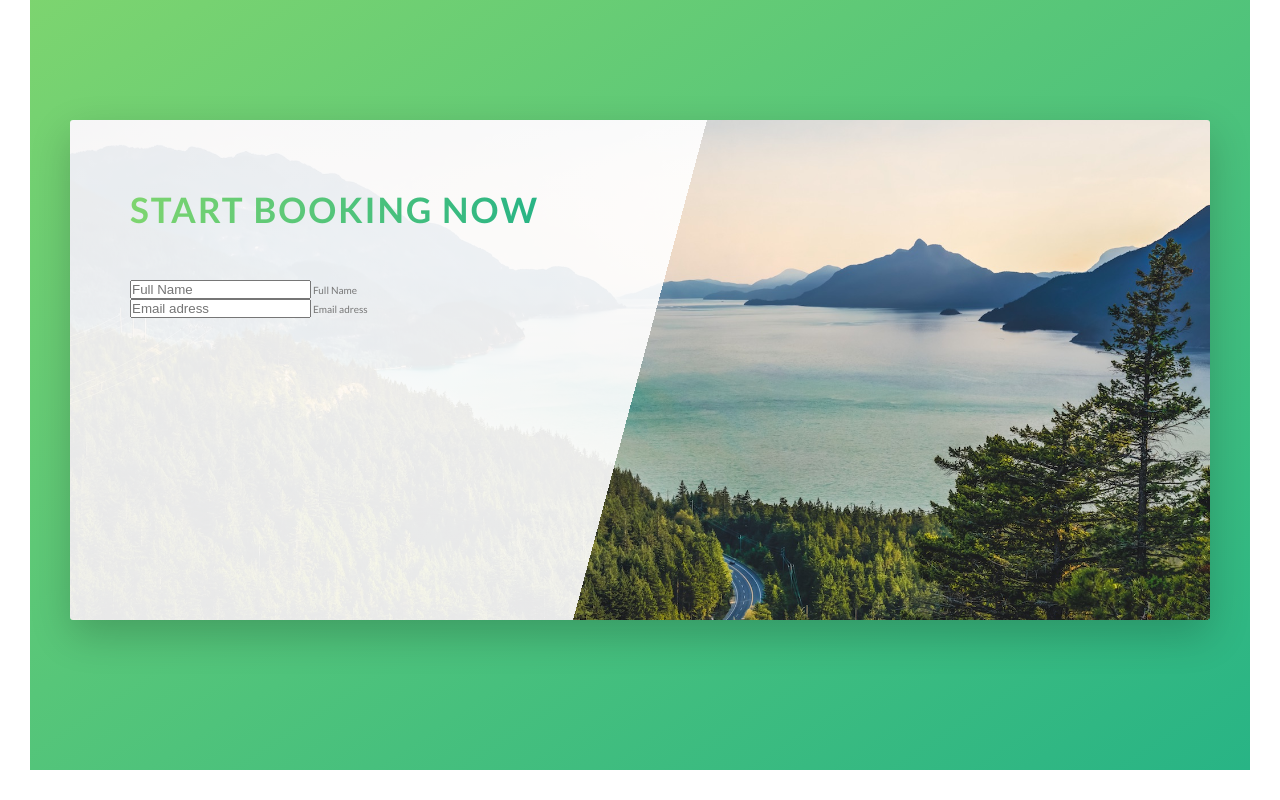
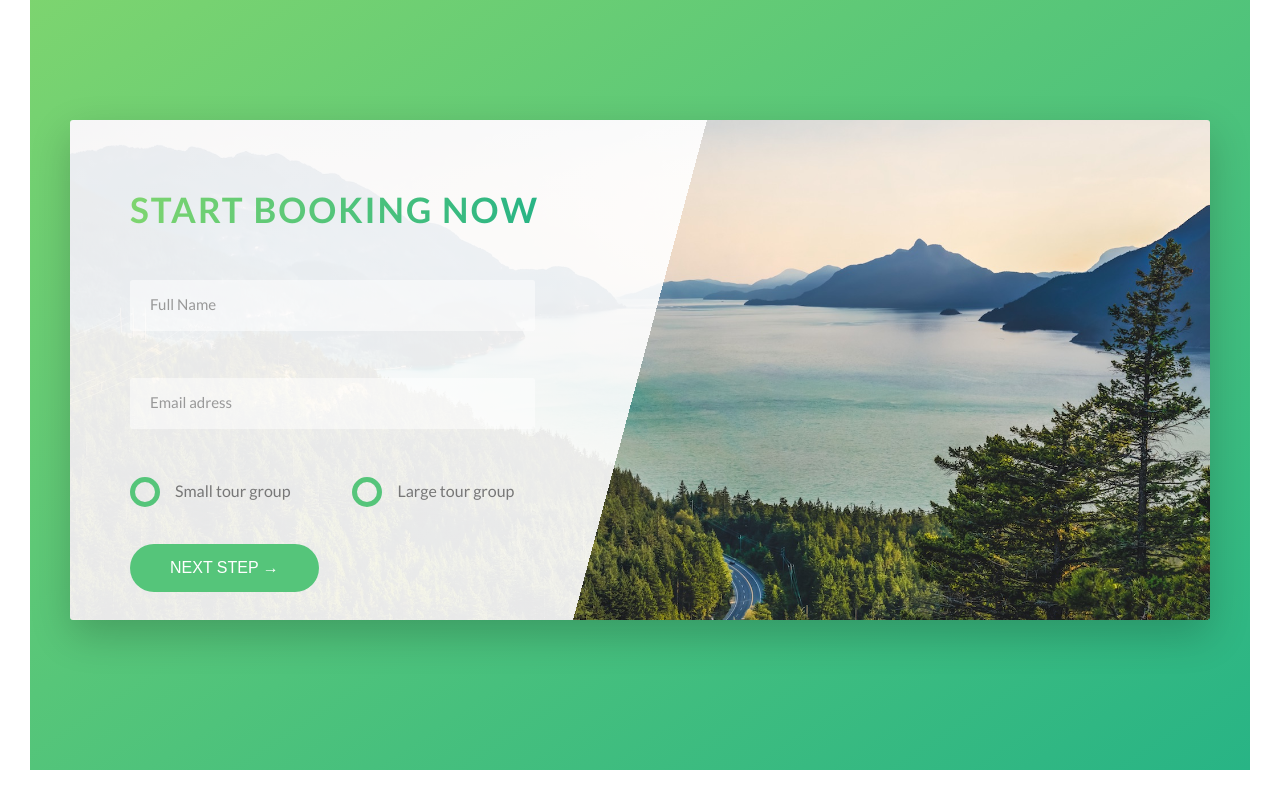
Before and after one commit to mostafaEkbal/Natours, a plain HTML site: page Natours/starter/index.html in a window 1280 px wide. Shown: the part 4500-5300 px from the top of the page. Drawn offline with Linux system fonts and the light colour scheme; a web font is replaced by a local one.

Commit message:
forms part finished!

```diff
--- a/Natours/starter/index.html
+++ b/Natours/starter/index.html
@@ -287,7 +287,29 @@
 
                                 <div class="form__group">
                                     <input type="email" class="form__input" placeholder="Email adress" id="email" required>
-                                    <label for="email" class="form__label">Email adress</label>
+                                    <label for="email" class="form__label">Email address</label>
+                               </div>
+
+                               <div class="form__group u-margin-bottom-medium">
+                                   <div class="form__radio-group">
+                                       <input type="radio" class="form__radio-input" id="small" name="size">
+                                       <label for="small" class="form__radio-label">
+                                           <span class="form__radio-button"></span>
+                                           Small tour group
+                                        </label>
+                                   </div>
+
+                                    <div class="form__radio-group">
+                                        <input type="radio" class="form__radio-input" id="large" name="size">
+                                        <label for="large" class="form__radio-label">
+                                           <span class="form__radio-button"></span>
+                                            Large tour group
+                                        </label>
+                                    </div>
+                               </div>
+
+                               <div class="form__group">
+                                   <button class="btn btn--green">Next step &rarr;</button>
                                </div>
                             </form>
                         </div>
--- a/Natours/starter/sass/abstracts/_variables.scss
+++ b/Natours/starter/sass/abstracts/_variables.scss
@@ -15,6 +15,8 @@ $color-grey-light-2: #eee;
 
 
 $color-grey:#777;
+$color-grey-dark: #999;
+
 $color-white: #fff;
 $color-black: #000;
 
--- a/Natours/starter/sass/base/_utilities.scss
+++ b/Natours/starter/sass/base/_utilities.scss
@@ -1,8 +1,8 @@
-.u-center-text { text-align: center;}
+.u-center-text { text-align: center !important;}
 
-.u-margin-bottom-small { margin-bottom: 1.5rem;}
-.u-margin-bottom-medium { margin-bottom: 4rem;}
-.u-margin-bottom-big { margin-bottom: 8rem;}
+.u-margin-bottom-small { margin-bottom: 1.5rem !important;}
+.u-margin-bottom-medium { margin-bottom: 4rem !important;}
+.u-margin-bottom-big { margin-bottom: 8rem !important;}
 
-.u-margin-top-big { margin-top: 8rem;}
-.u-margin-top-huge { margin-top: 10rem;}
+.u-margin-top-big { margin-top: 8rem !important;}
+.u-margin-top-huge { margin-top: 10rem !important;}
--- a/Natours/starter/sass/components/_button.scss
+++ b/Natours/starter/sass/components/_button.scss
@@ -1,5 +1,5 @@
 .btn {
-
+    &,
     &:link,
     &:visited{
     text-transform: uppercase;
@@ -10,6 +10,11 @@
     transition: all .2s;
     position: relative;
     font-size: $default-font-size;
+
+    //CHANGE FOR THE <button> ELEMENT
+    border: none;
+    cursor: pointer;
+
     }
 
     &:hover {
@@ -22,7 +27,9 @@
         }
     }
 
-    &:active {
+    &:active,
+    &:focus {
+    outline: none;
     transform: translateY(-1px);
     box-shadow: 0 .5rem 1rem rgba($color-black,.2);
     }
--- /dev/null
+++ b/Natours/starter/sass/components/_form.scss
@@ -0,0 +1,94 @@
+.form {
+
+    &__label {
+        font-size: 1.2rem;
+        font-weight: 700rem;
+        margin-left: 2rem;
+        margin-top: .7rem;
+        display: block;
+        transition: all .3s;
+    }
+
+    &__group:not(:last-child) {
+        margin-bottom: 2rem;
+    }
+
+    &__input {
+        font-size: 1.5rem;
+        font-family: inherit;
+        color: inherit;
+        padding: 1.5rem 2rem;
+        border-radius: $default-border-radius;
+        background-color: rgba($color-white, .5);
+        border: none;
+        width: 90%;
+        display: block;
+        border-bottom: 3px solid transparent;
+        transform: all .3s;
+
+        &:focus {
+            outline: none;
+            box-shadow: 0 1rem 2rem rgba($color-black, .1);
+            border-bottom: 3px solid $color-primary;
+        }
+
+        &:focus:invalid {
+            border-bottom: 3px solid $color-secondary-dark;
+
+        }
+
+        &::-webkit-input-placeholder {
+            color: $color-grey-dark;
+        }
+    }
+
+    &__input:placeholder-shown + &__label {
+        opacity: 0;
+        visibility: hidden;
+        transform: translateY(-4rem);
+    }
+
+    &__radio-input {
+        display: none;
+    }
+
+    &__radio-group {
+        width: 49%;
+        display: inline-block;
+    }
+
+    &__radio-label {
+        font-size: $default-font-size;
+        cursor: pointer;
+        position: relative;
+        padding-left: 4.5rem;
+    }
+
+    &__radio-button {
+        height: 3rem;
+        width: 3rem;
+        border: 5px solid $color-primary;
+        border-radius: 50%;
+        display: inline-block;
+        position: absolute;
+        left: 0;
+        top: -.4rem;
+
+
+        &::after {
+            content: "";
+            display: block;
+            height: 1.3rem;
+            width: 1.3rem;
+            border-radius: 50%;
+            @include on-top-of;
+            background-color: $color-primary;
+            opacity: 0;
+            transition: opacity .2s;
+        }
+    }
+
+    &__radio-input:checked ~ &__radio-label &__radio-button::after {
+        opacity: 1;
+    }
+}
--- a/Natours/starter/sass/main.scss
+++ b/Natours/starter/sass/main.scss
@@ -13,6 +13,7 @@
 @import "components/card";
 @import "components/story";
 @import "components/bg-video";
+@import "components/form";
 
 @import "layout/grid";
 @import "layout/header";
--- a/Natours/starter/sass/pages/home.scss
+++ b/Natours/starter/sass/pages/home.scss
@@ -45,9 +45,8 @@
     url(../img/nat-10.jpg);
     background-size: cover;
     border-radius: 3px;
+    height: 50rem;
     @include box-shadow(.2);
-
-    height: 50rem;
 
     &__form {
         width: 50%;
```
Also changed, not shown: Natours/starter/css/style.css.
